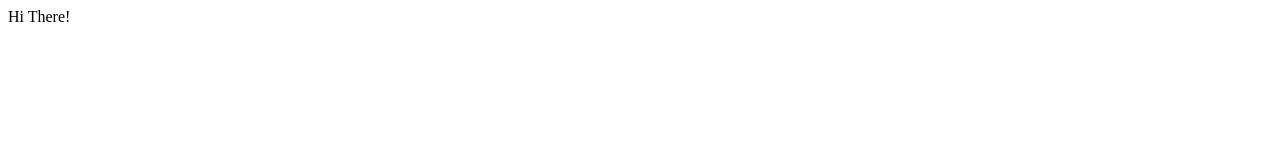
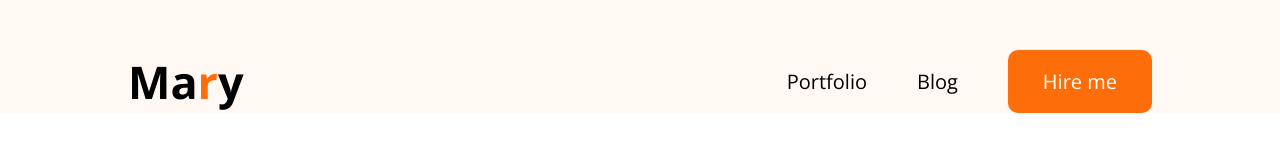
Before and after one commit to for-sifad/04_HERO_DEV_PORTFOLIO, a plain HTML site: page index.html in a window 1280 px wide. Drawn offline with nearby package versions, Linux system fonts and the light colour scheme.

Commit message:
added navbar in this hero portfolio.

```diff
--- a/index.html
+++ b/index.html
@@ -1,12 +1,29 @@
 <!DOCTYPE html>
 <html lang="en">
+
 <head>
     <meta charset="UTF-8">
     <meta name="viewport" content="width=device-width, initial-scale=1.0">
     <link rel="stylesheet" href="/style.css">
+    <link rel="preconnect" href="https://fonts.googleapis.com">
+    <link rel="preconnect" href="https://fonts.gstatic.com" crossorigin>
+    <link href="https://fonts.googleapis.com/css2?family=Open+Sans:ital,wght@0,300..800;1,300..800&display=swap"
+        rel="stylesheet">
     <title>Hero Portfolio</title>
 </head>
+
 <body>
-    Hi There!
+    <header>
+     <nav>
+           <li class="logo"><a href="/">Ma<span class="orange-color">r</span>y</a></li>
+
+        <ul>
+            <li><a href="/">Portfolio</a></li>
+            <li><a href="/">Blog</a></li>
+            <li><Button class="btn">Hire me</Button></li>
+        </ul>
+     </nav>
+    </header>
 </body>
+
 </html>
--- a/style.css
+++ b/style.css
@@ -0,0 +1,59 @@
+*,
+body {
+    margin: 0%;
+    padding: 0%;
+    box-sizing: border-box;
+    font-family: "Open Sans", sans-serif;
+}
+
+/* Shared Styles */
+.logo {
+    font-size: 45px;
+    font-weight: bold;
+}
+
+.btn {
+    background-color: #FD6E0A;
+    color: white;
+    font-size: 20px;
+    padding: 18px 35px;
+    border: none;
+    border-radius: 10px;
+}
+
+.orange-color {
+    color: #FD6E0A;
+}
+
+header {
+    background-color: #FFF8F3;
+}
+
+nav {
+    display: flex;
+    align-items: center;
+    justify-content: space-between;
+    width: 1024px;
+    padding-top: 50px;
+    margin: 0 auto;
+}
+
+nav ul {
+    display: flex;
+    align-items: center;
+    justify-content: space-between;
+}
+
+nav li {
+    list-style: none;
+}
+
+nav li a {
+    text-decoration: none;
+    color: black;
+}
+
+ul li {
+    margin-left: 50px;
+    font-size: 20px;
+}
```
